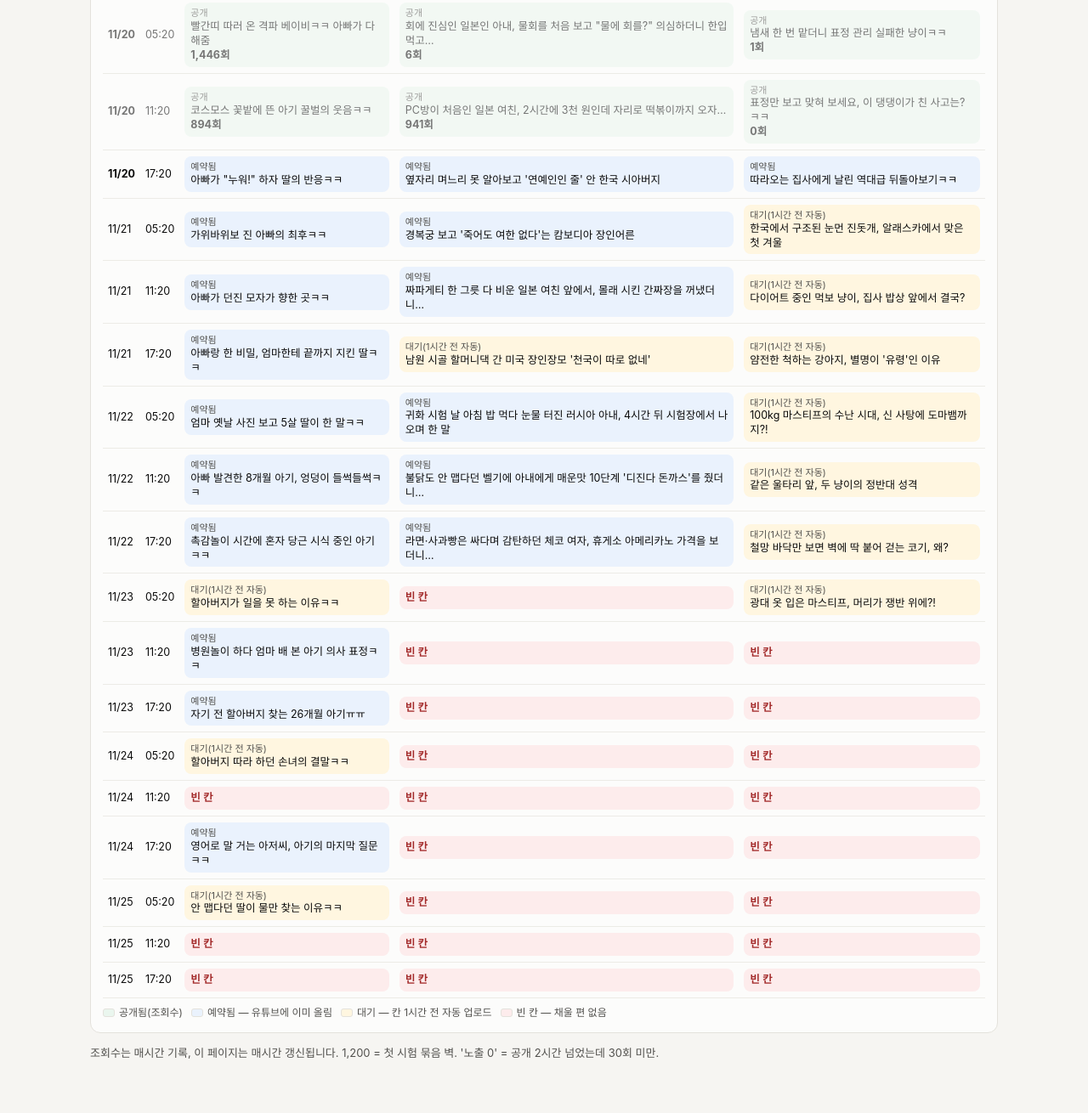
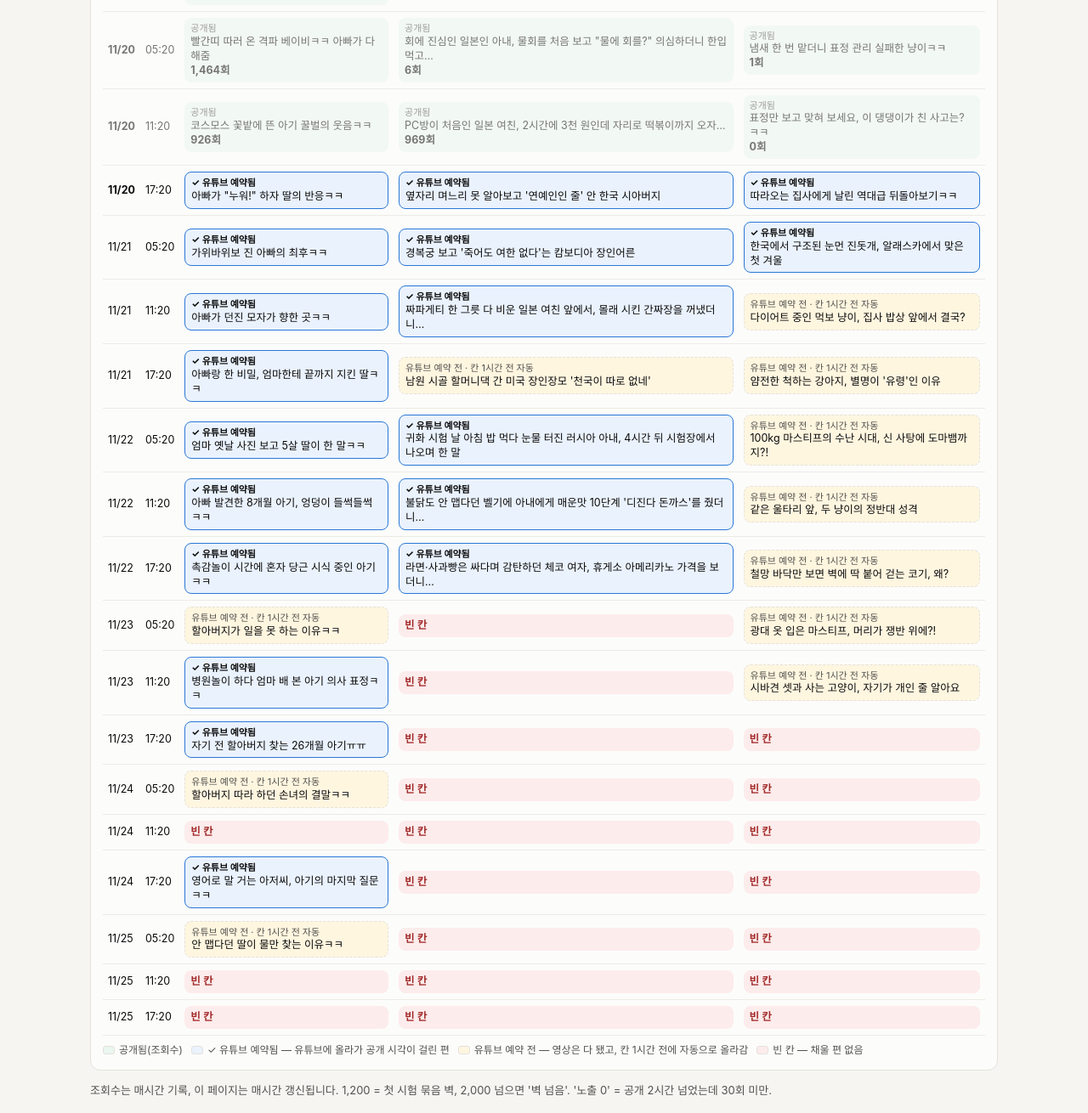
Before and after one commit to gdw0217-lang/aegi-board, a plain HTML site: page index.html in a window 1280 px wide. Shown: the part 521-1831 px from the top of the page at 85% size. Before the commit the page ends 1787 px from the top, so only its background shows below. Drawn offline with Linux system fonts and the light colour scheme.

Commit message:
데이터 갱신 11/20 16:31

```diff
--- a/index.html
+++ b/index.html
@@ -68,6 +68,9 @@ a { color: inherit; }
 .cell .k { font-size: 11px; color: var(--text-2); }
 .c-pub { background: var(--pub-bg); } .c-sch { background: var(--sched-bg); } .c-wait { background: var(--wait-bg); }
 .c-empty { background: var(--empty-bg); color: var(--empty-ink); font-weight: 600; }
+.cell .k.ok { color: var(--text); font-weight: 700; }
+.c-sch { border: 1.5px solid var(--ch-aegi); }
+.c-wait { border: 1.5px dashed var(--line); }
 tr.past td { opacity: .55; }
 tr.today td:first-child { font-weight: 700; }
 .legend { display: flex; flex-wrap: wrap; gap: 10px; font-size: 12px; color: var(--text-2); margin-top: 8px; }
@@ -95,7 +98,7 @@ svg { display: block; }
   <header><h1>애기입장 계열 보드</h1><span class="upd" id="upd">불러오는 중…</span></header>
   <nav class="tabs" id="tabs" role="tablist"></nav>
   <main id="main"></main>
-  <p class="note">조회수는 매시간 기록, 이 페이지는 매시간 갱신됩니다. 1,200 = 첫 시험 묶음 벽. '노출 0' = 공개 2시간 넘었는데 30회 미만.</p>
+  <p class="note">조회수는 매시간 기록, 이 페이지는 매시간 갱신됩니다. 1,200 = 첫 시험 묶음 벽, 2,000 넘으면 '벽 넘음'. '노출 0' = 공개 2시간 넘었는데 30회 미만.</p>
 </div>
 <div class="tip" id="tip"></div>
 <script>
@@ -136,9 +139,9 @@ function bindSparks(root) {
 }
 function bars(ch) {
   const v = ch.videos; if (!v.length) return "";
-  const max = Math.max(...v.map(x => x.views), D.wall * 1.15), pct = n => (n / max * 78).toFixed(2);
+  const P = D.pass || 2000, max = Math.max(...v.map(x => x.views), P * 1.15), pct = n => (n / max * 78).toFixed(2);
   // 막대 칸(track)은 전체 폭의 78%까지만 쓰고, 나머지는 숫자 글자 자리
-  let h = `<div class="hb" role="img" aria-label="편별 조회수"><div class="wall" style="left:${pct(D.wall)}%"><span>1,200 벽</span></div>`;
+  let h = `<div class="hb" role="img" aria-label="편별 조회수"><div class="wall" style="left:${pct(P)}%"><span>벽 넘음 기준 ${P.toLocaleString("ko-KR")}</span></div>`;
   for (const x of v) h += `<div class="row g-b" data-t="${esc(x.title)}" data-v="${x.views}" data-p="${x.pub}"><div class="track">
     <div class="bar" style="width:${pct(x.views)}%;background:${CH[ch.prof]}"></div><span class="lab">${fmtN(x.views)} · ${x.pub}</span></div></div>`;
   return h + `</div>`;
@@ -146,7 +149,7 @@ function bars(ch) {
 function chanView(ch) {
   const k = ch.kpi;
   const tiles = [["공개한 편", k.published], ["총 조회", fmtN(k.total)], ["최근 24시간 늘어난 조회", "+" + fmtN(k.d24)],
-    ["1,200 벽 넘은 편", `${k.passed} / ${k.published}`], ["노출 0 편", k.zero], ["평균 좋아요율", k.like_rate + "%"], ["최고 조회", fmtN(k.best)]];
+    ["벽 넘은 편 (2,000+)", `${k.passed} / ${k.published}`], ["노출 0 편", k.zero], ["평균 좋아요율", k.like_rate + "%"], ["최고 조회", fmtN(k.best)]];
   let h = `<div class="kpis">${tiles.map(t => `<div class="kpi"><div class="v">${t[1]}</div><div class="l">${t[0]}</div></div>`).join("")}</div>`;
   h += `<section class="card"><h2>편별 조회수 (위가 최근 공개)</h2>${bars({ ...ch, videos: ch.videos })}</section>`;
   h += `<section class="card"><h2>공개한 편</h2><div class="scroll"><table class="vt"><thead><tr><th>제목</th><th class="hide-sm">방식</th><th class="hide-sm">공개</th>
@@ -168,22 +171,23 @@ function gridView() {
   let h = `<section class="card"><h2>예약표 현황 — 하루 3칸 05:20 · 11:20 · 17:20</h2><div class="scroll"><table class="grid-tbl"><thead><tr><th>날짜</th><th>칸</th>`;
   for (const c of D.channels) h += `<th><span class="dot" style="display:inline-block;width:8px;height:8px;border-radius:50%;background:${CH[c.prof]};margin-right:5px"></span>${c.name}</th>`;
   h += `</tr></thead><tbody>`;
-  let empty = 0;
+  let empty = 0; const sched = {}, pend = {};
   for (const r of D.grid) {
     h += `<tr class="${r.past ? "past" : ""} ${r.day === today ? "today" : ""}"><td>${r.day}</td><td>${r.slot}</td>`;
     for (const c of D.channels) {
       const x = r[c.prof] || { kind: "빈 칸" };
-      const cls = { "공개": "c-pub", "예약됨": "c-sch", "대기(1시간 전 자동)": "c-wait", "빈 칸": "c-empty" }[x.kind] || "";
-      if (x.kind === "빈 칸" && !r.past) empty++;
+      const cls = { "공개": "c-pub", "예약됨": "c-sch", "예약 전": "c-wait", "빈 칸": "c-empty" }[x.kind] || "";
+      if (!r.past) { if (x.kind === "빈 칸") empty++; else if (x.kind === "예약됨") sched[c.prof] = (sched[c.prof] || 0) + 1; else if (x.kind === "예약 전") pend[c.prof] = (pend[c.prof] || 0) + 1; }
+      const lab = { "공개": "공개됨", "예약됨": "✓ 유튜브 예약됨", "예약 전": "유튜브 예약 전 · 칸 1시간 전 자동", "빈 칸": "" }[x.kind] ?? x.kind;
       const body = x.kind === "공개" ? `${esc(x.title)}<br><b>${fmtN(x.views)}회</b>` : x.kind === "빈 칸" ? (r.past ? "–" : "빈 칸") : esc(x.title);
-      h += `<td><div class="cell ${r.past && x.kind === "빈 칸" ? "" : cls}"><div class="k">${x.kind === "빈 칸" ? "" : x.kind}</div>${body}</div></td>`;
+      h += `<td><div class="cell ${r.past && x.kind === "빈 칸" ? "" : cls}"><div class="k${x.kind === "예약됨" ? " ok" : ""}">${lab}</div>${body}</div></td>`;
     }
     h += `</tr>`;
   }
   h += `</tbody></table></div>
-    <div class="legend"><span><b style="background:var(--pub-bg);border:1px solid var(--line)"></b>공개됨(조회수)</span><span><b style="background:var(--sched-bg);border:1px solid var(--line)"></b>예약됨 — 유튜브에 이미 올림</span>
-    <span><b style="background:var(--wait-bg);border:1px solid var(--line)"></b>대기 — 칸 1시간 전 자동 업로드</span><span><b style="background:var(--empty-bg);border:1px solid var(--line)"></b>빈 칸 — 채울 편 없음</span></div></section>`;
-  const head = `<div class="kpis">${D.channels.map(c => `<div class="kpi"><div class="v">${c.scheduled.length}</div><div class="l">${c.name} 예약된 편</div></div>`).join("")}
+    <div class="legend"><span><b style="background:var(--pub-bg);border:1px solid var(--line)"></b>공개됨(조회수)</span><span><b style="background:var(--sched-bg);border:1px solid var(--line)"></b>✓ 유튜브 예약됨 — 유튜브에 올라가 공개 시각이 걸린 편</span>
+    <span><b style="background:var(--wait-bg);border:1px solid var(--line)"></b>유튜브 예약 전 — 영상은 다 됐고, 칸 1시간 전에 자동으로 올라감</span><span><b style="background:var(--empty-bg);border:1px solid var(--line)"></b>빈 칸 — 채울 편 없음</span></div></section>`;
+  const head = `<div class="kpis">${D.channels.map(c => `<div class="kpi"><div class="v">${sched[c.prof] || 0}<span style="font-size:14px;font-weight:500;color:var(--text-2)"> + 예약 전 ${pend[c.prof] || 0}</span></div><div class="l">${c.name} ✓ 유튜브 예약됨</div></div>`).join("")}
     <div class="kpi"><div class="v">${empty}</div><div class="l">앞으로 빈 칸</div></div></div>`;
   return head + h;
 }
```
Also changed, not shown: data/board.json (+1 -1 lines).
